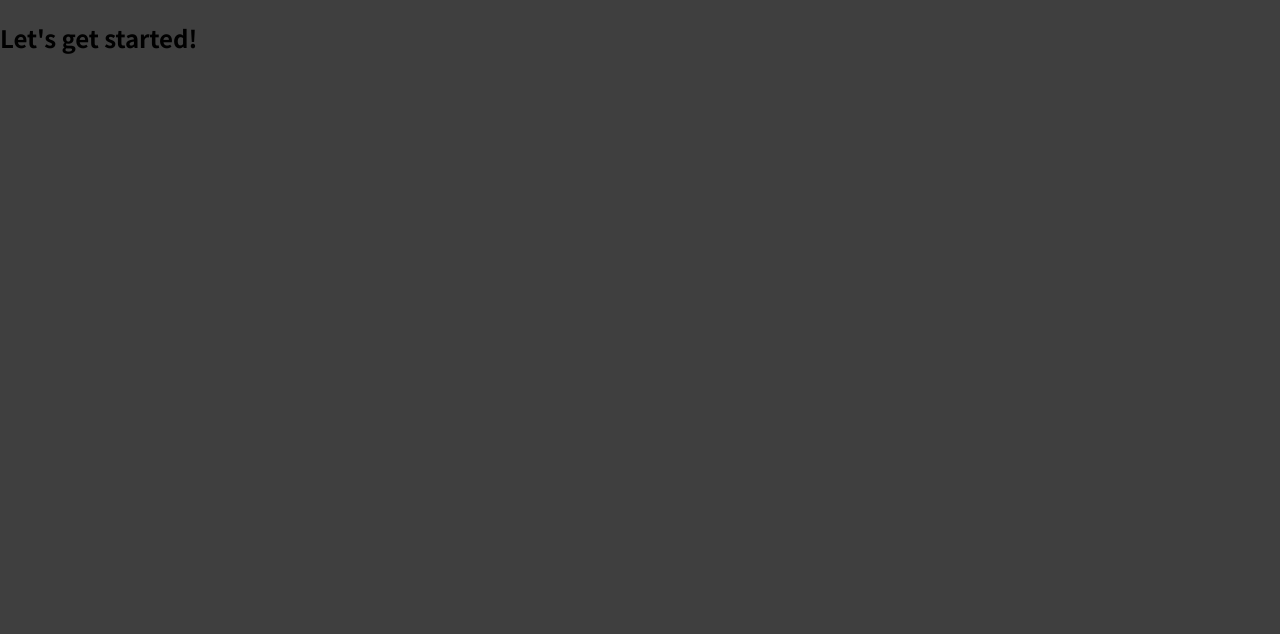
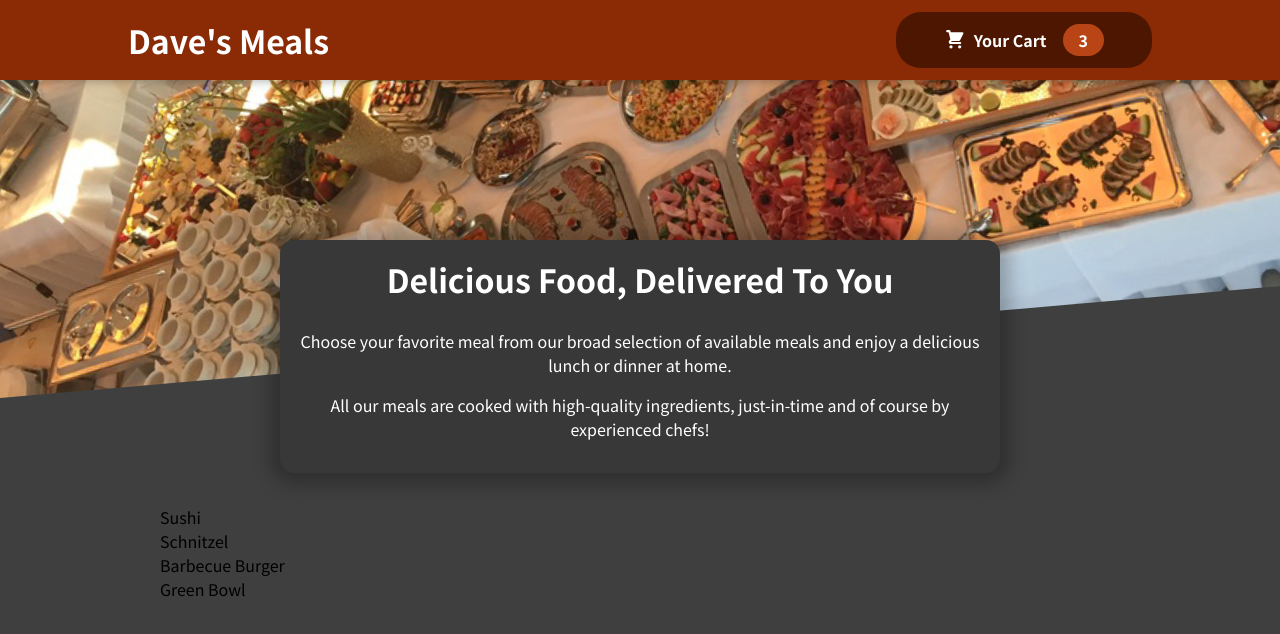
Before and after one commit to David-EstradaSD/DavesMeals, a React (Create React App) app: page / in a window 1280 px wide. Shown: the top 634 px of the page. Built offline with nearby package versions, Linux system fonts and the light colour scheme.

Commit message:
Complete components for Header, Meals, and MealsSummary

```diff
--- a/src/App.js
+++ b/src/App.js
@@ -1,8 +1,16 @@
+import { Fragment } from "react";
+
+import Header from "./components/Layout/Header";
+import Meals from "./components/Meals/Meals";
+
 function App() {
   return (
-    <div>
-      <h2>Let's get started!</h2>
-    </div>
+    <Fragment>
+      <Header />
+      <main>
+        <Meals />
+      </main>
+    </Fragment>
   );
 }
 
--- /dev/null
+++ b/src/components/Cart/CartIcon.js
@@ -0,0 +1,14 @@
+const CartIcon = () => {
+    // This file is a component function that simply holds a SVG icon
+  return (
+    <svg
+      xmlns="http://www.w3.org/2000/svg"
+      viewBox="0 0 20 20"
+      fill="currentColor"
+    >
+      <path d="M3 1a1 1 0 000 2h1.22l.305 1.222a.997.997 0 00.01.042l1.358 5.43-.893.892C3.74 11.846 4.632 14 6.414 14H15a1 1 0 000-2H6.414l1-1H14a1 1 0 00.894-.553l3-6A1 1 0 0017 3H6.28l-.31-1.243A1 1 0 005 1H3zM16 16.5a1.5 1.5 0 11-3 0 1.5 1.5 0 013 0zM6.5 18a1.5 1.5 0 100-3 1.5 1.5 0 000 3z" />
+    </svg>
+  );
+};
+
+export default CartIcon;
--- /dev/null
+++ b/src/components/Layout/Header.js
@@ -0,0 +1,21 @@
+import React, { Fragment } from "react";
+
+import styles from "./Header.module.css";
+import mealsImage from "../../assets/meals.jpg";
+import HeaderCartButton from "./HeaderCartButton";
+
+const Header = (props) => {
+  return (
+    <Fragment>
+      <header className={styles.header}>
+        <h1>Dave's Meals</h1>
+        <HeaderCartButton />
+      </header>
+      <div className={styles["main-image"]}>
+        <img src={mealsImage} alt="A table full of yummy food" />
+      </div>
+    </Fragment>
+  );
+};
+
+export default Header;
--- /dev/null
+++ b/src/components/Layout/Header.module.css
@@ -0,0 +1,29 @@
+.header {
+    position: fixed;
+    top: 0;
+    left: 0;
+    width: 100%;
+    height: 5rem;
+    background-color: #8a2b06;
+    color: white;
+    display: flex;
+    justify-content: space-between;
+    align-items: center;
+    padding: 0 10%;
+    box-shadow: 0 2px 8px rgba(0, 0, 0, 0.25);
+    z-index: 10;
+  }
+
+  .main-image {
+    width: 100%;
+    height: 25rem;
+    z-index: 0;
+    overflow: hidden;
+  }
+
+  .main-image img {
+    width: 110%;
+    height: 100%;
+    object-fit: cover;
+    transform: rotateZ(-5deg) translateY(-4rem) translateX(-1rem);
+  }
--- /dev/null
+++ b/src/components/Layout/HeaderCartButton.js
@@ -0,0 +1,18 @@
+import CartIcon from "../Cart/CartIcon";
+import classes from './HeaderCartButton.module.css';
+
+const HeaderCartButton = (props) => {
+  return (
+    <button className={classes.button}>
+      <span className={classes.icon}>
+          <CartIcon />
+      </span>
+      <span>Your Cart</span>
+      <span className={classes.badge}>
+          3
+      </span>
+    </button>
+  );
+};
+
+export default HeaderCartButton;
--- /dev/null
+++ b/src/components/Layout/HeaderCartButton.module.css
@@ -0,0 +1,59 @@
+.button {
+    cursor: pointer;
+    font: inherit;
+    border: none;
+    background-color: #4d1601;
+    color: white;
+    padding: 0.75rem 3rem;
+    display: flex;
+    justify-content: space-around;
+    align-items: center;
+    border-radius: 25px;
+    font-weight: bold;
+  }
+
+  .button:hover,
+  .button:active {
+    background-color: #2c0d00;
+  }
+
+  .icon {
+    width: 1.35rem;
+    height: 1.35rem;
+    margin-right: 0.5rem;
+  }
+
+  .badge {
+    background-color: #b94517;
+    padding: 0.25rem 1rem;
+    border-radius: 25px;
+    margin-left: 1rem;
+    font-weight: bold;
+  }
+
+  .button:hover .badge,
+  .button:active .badge {
+    background-color: #92320c;
+  }
+
+  .bump {
+    animation: bump 300ms ease-out;
+  }
+
+  @keyframes bump {
+    0% {
+      transform: scale(1);
+    }
+    10% {
+      transform: scale(0.9);
+    }
+    30% {
+      transform: scale(1.1);
+    }
+    50% {
+      transform: scale(1.15);
+    }
+    100% {
+      transform: scale(1);
+    }
+  }
--- /dev/null
+++ b/src/components/Meals/AvailableMeals.js
@@ -0,0 +1,41 @@
+import styles from "./AvailableMeals.module.css";
+
+const DUMMY_MEALS = [
+  // this is our "dummy data" since we're not connected to a DB with this app
+  {
+    id: "m1",
+    name: "Sushi",
+    description: "Finest fish and veggies",
+    price: 22.99,
+  },
+  {
+    id: "m2",
+    name: "Schnitzel",
+    description: "A german specialty!",
+    price: 16.5,
+  },
+  {
+    id: "m3",
+    name: "Barbecue Burger",
+    description: "American, raw, meaty",
+    price: 12.99,
+  },
+  {
+    id: "m4",
+    name: "Green Bowl",
+    description: "Healthy...and green...",
+    price: 18.99,
+  },
+];
+
+const AvailableMeals = () => {
+  const mealsList = DUMMY_MEALS.map((meal) => <li>{meal.name}</li>); // mapping our "dummy data"
+
+  return (
+    <section className={styles.meals}>
+      <ul>{mealsList}</ul>
+    </section>
+  );
+};
+
+export default AvailableMeals;
--- /dev/null
+++ b/src/components/Meals/AvailableMeals.module.css
@@ -0,0 +1,24 @@
+.meals {
+    max-width: 60rem;
+    width: 90%;
+    margin: 2rem auto;
+    animation: meals-appear 1s ease-out forwards;
+  }
+
+  .meals ul {
+    list-style: none;
+    margin: 0;
+    padding: 0;
+  }
+
+  @keyframes meals-appear {
+    from {
+      opacity: 0;
+      transform: translateY(3rem);
+    }
+
+    to {
+      opacity: 1;
+      transform: translateY(0);
+    }
+  }
--- /dev/null
+++ b/src/components/Meals/Meals.js
@@ -0,0 +1,15 @@
+import { Fragment } from "react";
+import AvailableMeals from "./AvailableMeals";
+import MealsSummary from "./MealsSummary";
+
+
+const Meals = () => {
+    return (
+        <Fragment>
+            <MealsSummary />
+            <AvailableMeals />
+        </Fragment>
+    );
+};
+
+export default Meals;
--- /dev/null
+++ b/src/components/Meals/MealsSummary.js
@@ -0,0 +1,19 @@
+import classes from './MealsSummary.module.css';
+
+const MealsSummary = () => {
+  return (
+    <section className={classes.summary}>
+      <h2>Delicious Food, Delivered To You</h2>
+      <p>
+        Choose your favorite meal from our broad selection of available meals
+        and enjoy a delicious lunch or dinner at home.
+      </p>
+      <p>
+        All our meals are cooked with high-quality ingredients, just-in-time and
+        of course by experienced chefs!
+      </p>
+    </section>
+  );
+};
+
+export default MealsSummary;
--- /dev/null
+++ b/src/components/Meals/MealsSummary.module.css
@@ -0,0 +1,18 @@
+.summary {
+  text-align: center;
+  max-width: 45rem;
+  width: 90%;
+  margin: auto;
+  margin-top: -10rem;
+  position: relative;
+  background-color: #383838;
+  color: white;
+  border-radius: 14px;
+  padding: 1rem;
+  box-shadow: 0 1px 18px 10px rgba(0, 0, 0, 0.25);
+}
+
+.summary h2 {
+  font-size: 2rem;
+  margin-top: 0;
+}
```
Also changed, not shown: src/assets/meals.jpg (added), 1 other file (tests, documents, lock files or other folders).
